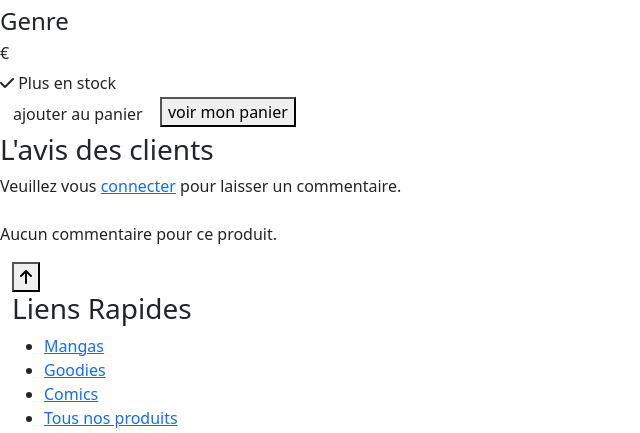
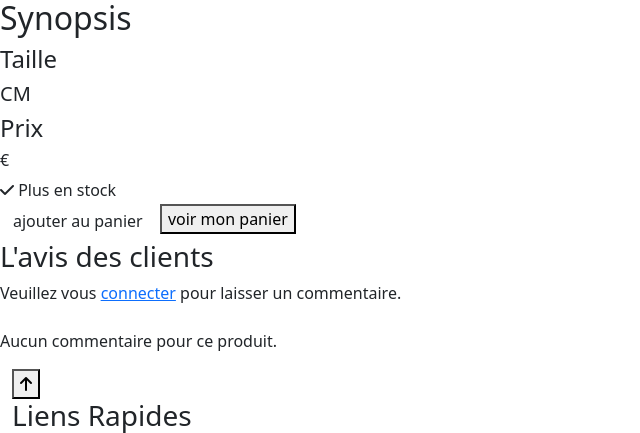
Before and after one commit to GBwele/graphik-galaxy, a Symfony app: template graphik-galaxy/templates/details/index.html.twig in a window 1280 px wide. Shown: the part 797-1230 px from the top of the page, without its empty margins (0-640 px from the left). Run offline with Twig, Linux system fonts and the light colour scheme; the template is opened without the code that fills it, so the values that code supplies are empty; some libraries are stand-ins or nearby versions.

Commit message:
pas assez...

```diff
--- a/graphik-galaxy/templates/details/index.html.twig
+++ b/graphik-galaxy/templates/details/index.html.twig
@@ -16,11 +16,24 @@
 			</div>
 
 			<div class="details_description">
+				<h2>Synopsis</h2>
 				<h5 class="produit-synopsis">{{produit.description}}</h5>
-				<h4 id="genre">Genre</h4>
-				<h5 class="produit-synopsis">{{produit.genre}}</h5>
+
+
+				{% if produit.categorie == 'Mangas' or produit.categorie == 'Comics' %}
+
+
+					<h4 id="genre">Genre</h4>
+					<h5 class="produit-synopsis">{{produit.genre}}</h5>
+				{% else %}
+
+
+					<h4 id="genre">Taille</h4>
+					<h5 class="produit-synopsis">{{produit.taille}}CM</h5>
+
+				{% endif %}
+				<h4>Prix</h4>
 				<h6 class="produit-prix">{{produit.prix}}€</h6>
-
 				<div class="stock-statut">
 
 					{% if produit.stocks > 0 %}
```
